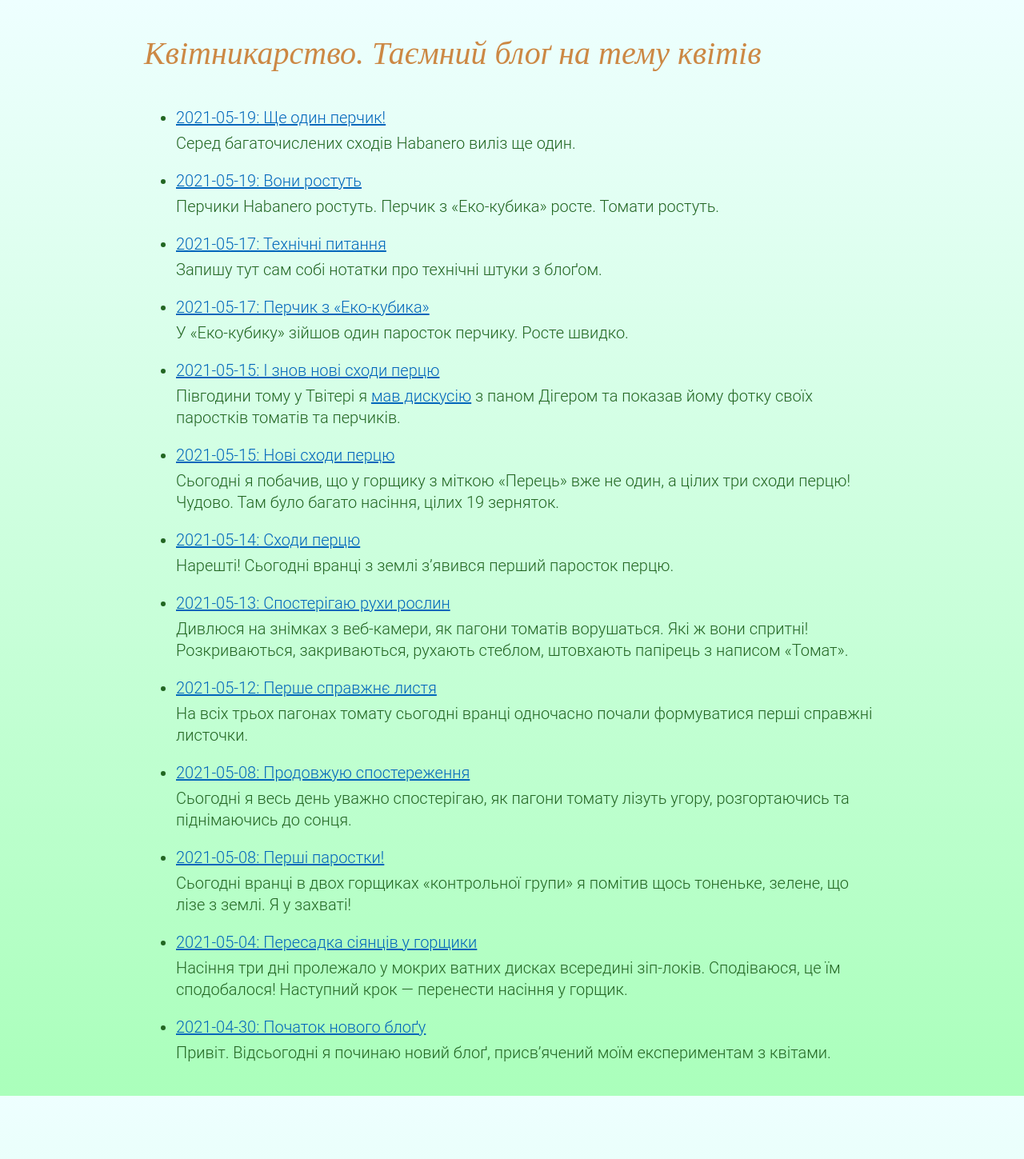
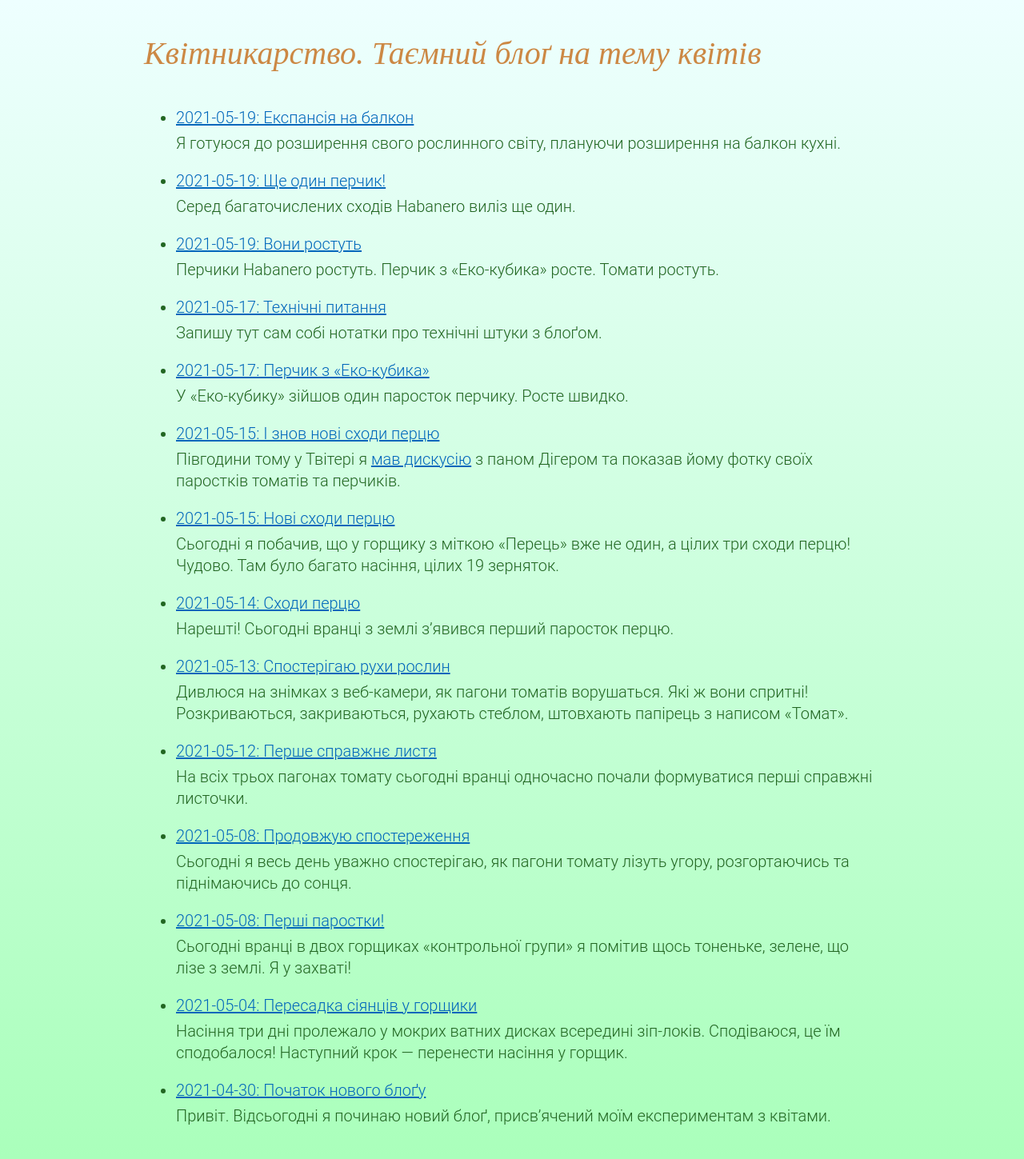
Before and after one commit to kastaneda/floriculture.rico.home, a Jekyll site: the page built from index.md, in a window 1280 px wide. Shown: the whole page at 80% size. Built offline with Jekyll 4.4.1, drawn with Linux system fonts in a browser that asks for light colours; before the commit the page ends 1370 px from its top, so only the background shows below that; some of the changed lines change nothing that is shown.

Commit message:
New post: expansion

````diff
--- /dev/null
+++ b/_posts/2021-05-20-expansion.md
@@ -0,0 +1,61 @@
+---
+title: Експансія на балкон
+date: 2021-05-20 00:50:00 +03:00
+---
+
+Я готуюся до розширення свого рослинного світу, плануючи розширення на балкон кухні.
+
+Перерахую, що в мене вже є:
+
+ - «[Шваброскоп 1.0][1]»: веб-камера на 0.3 мегапікселя (VGA), закріплена на старій зламаній ручці від швабри, яка закріплена на пластиковій пляшці з водою;
+ - Raspberry Pi моделі 2, у якої на SD-карті (4 Gb) встановлена та трохи налаштована свіжа версія Raspberry Pi OS;
+ - кабелі локальної мережі (Ethernet) та живлення (micro-USB), що йдуть на балкон до Raspberry Pi (так, я вирішив зробити підключення до мережі дротами, а не через Wi-Fi);
+ - на Samba-шарі `//RICO/WHATEVER` (guest r/w) є каталог `webcam01`;
+ - до речі, `//RICO/WHATEVER` також доступна як <http://whatever.rico.home>;
+ - на Raspberry Pi є скрипт для збереження знімків з веб-камери на ту Samba-шару, і він вже включений у crontab і виконується кожні 5 хвилин;
+ - поруч з Raspberry Pi лежить підключена до неї макетна плата з Arduino Nano, на якому супер-простий [скетч для збору даних з сенсорів][2], і до цього Arduino підключений один датчик вологості ґрунту (без ґрунту);
+ - потік оновлень з Arduino, у формати SQL-запросів `INSERT INTO ...`, успішно завантажується через консольний кліент MySQL (точніше, MariaDB) безпосередньо до бази даних.
+
+Що треба зробити найближчим часом:
+
+ - скетч трохи поправити (зробити оновлення раз у 30 секунд);
+ - зробити кабелі для підключення датчиків (конектори Dupont та 4-проводний дріт);
+ - спробувати зклеїти три підставки для горщиків, бо менші підставки підходять краще під розмір підвіконня.
+
+Що я, можливо, зроблю колись:
+
+ - варто повністю переписати скетч
+  - зберігати у EEPROM:
+    - ідентифікатор (board_id)
+    - частоту оновлення
+    - набір датчиків (бітова маска: A0, A1, …)
+  - можливість змінювати конфігурацію командами з USB Serial
+  - зробити мінімальний текстовий інтерфейс:
+    - встановлення параметрів
+    - перегляд поточних параметрів
+    - всі повідомлення у вигляді коментарів SQL
+
+Якось так:
+
+```
+-- Arduino ADC-to-SQL connector, version 0.0.1
+--
+-- Current EEPROM configuration:
+--   board_id = 1
+--   loop_delay = 30 sec
+--   ADC_sensors = A0 A1 A2
+--
+-- Type a command (try HELP) and press <Enter>
+
+help
+
+-- Supported commands:
+--   ID <int>     to set board_id
+--   DELAY <int>  to set loop delay
+--   ADC <int> [<int> ...]
+
+adc 0 1 2 3 6 7
+```
+
+[1]: https://twitter.com/kastaneda/status/1393586211910995975
+[2]: https://github.com/kastaneda/arduino_sandbox/blob/master/sketch_may14a/sketch_may14a.ino
--- a/style/main.sass
+++ b/style/main.sass
@@ -26,6 +26,9 @@ h1, h2, h3
 
 h1, h2, h3, p, ul
   margin: 1em 0
+
+ul ul, ol ul, ul ol
+  margin: 0
 
 .index-post-list
   li p+p
````
